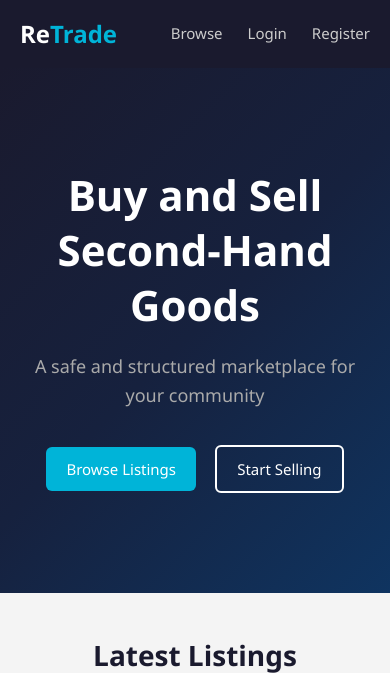
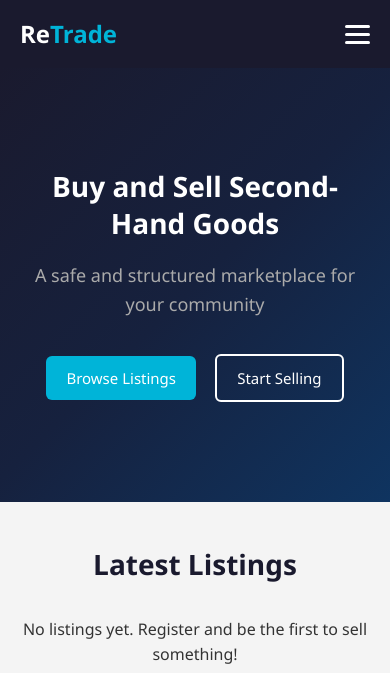
Before and after one commit to Rikus-Conradie/c2c-retrade, a PHP site: page / in a window 390 px wide. Shown: the top 673 px of the page. Run offline with PHP 8.4, Linux system fonts and the light colour scheme; data that the repository does not hold is empty.

Commit message:
added mobile responsive navbar and hamburger menu

```diff
--- a/admin/index.php
+++ b/admin/index.php
@@ -2,10 +2,6 @@
 // This is the main admin dashboard
 require_once __DIR__ . '/../includes/db.php';
 require_once __DIR__ . '/../includes/auth.php';
-
-if (session_status() === PHP_SESSION_NONE) {
-    session_start();
-}
 
 // must be Admin. Kicks anybody else
 requireLogin();
--- a/admin/listings.php
+++ b/admin/listings.php
@@ -2,10 +2,6 @@
 // Admin page to view and manage all listings on the platform
 require_once __DIR__ . '/../includes/db.php';
 require_once __DIR__ . '/../includes/auth.php';
-
-if (session_status() === PHP_SESSION_NONE) {
-    session_start();
-}
 
 requireLogin();
 if (!isAdmin() && !isModerator() && !isSupport()) {
--- a/admin/orders.php
+++ b/admin/orders.php
@@ -2,10 +2,6 @@
 // Admin page to view and manage all orders on the platform
 require_once __DIR__ . '/../includes/db.php';
 require_once __DIR__ . '/../includes/auth.php';
-
-if (session_status() === PHP_SESSION_NONE) {
-    session_start();
-}
 
 requireLogin();
 if (!isAdmin() && !isModerator() && !isSupport()) {
--- a/admin/users.php
+++ b/admin/users.php
@@ -2,10 +2,6 @@
 // Admin page to view and manage all users
 require_once __DIR__ . '/../includes/db.php';
 require_once __DIR__ . '/../includes/auth.php';
-
-if (session_status() === PHP_SESSION_NONE) {
-    session_start();
-}
 
 requireLogin();
 if (!isAdmin() && !isModerator() && !isSupport()) {
--- a/assets/css/style.css
+++ b/assets/css/style.css
@@ -316,40 +316,40 @@ footer {
     font-size: 16px;
     margin-top: 20px;
 }
-.hero {
-    background: linear-gradient(135deg, #1a1a2e 0%, #16213e 50%, #0f3460 100%);
-    padding: 100px 20px;
-    text-align: center;
-    color: #fff;
+
+/* MOBILE RESPONSIVE */
+.hamburger {
+    display: none;
+    flex-direction: column;
+    cursor: pointer;
+    gap: 5px;
 }
-
-.hero-content {
-    max-width: 700px;
-    margin: 0 auto;
+.hamburger span {
+    width: 25px;
+    height: 3px;
+    background-color: #fff;
+    border-radius: 3px;
+    transition: 0.3s;
 }
-
-.hero-content h1 {
-    font-size: 42px;
-    font-weight: 700;
-    margin-bottom: 20px;
-    color: #fff;
-    line-height: 1.3;
+@media (max-width: 768px) {
+    .hamburger { display: flex; }
+    .nav-links {
+        display: none;
+        flex-direction: column;
+        position: absolute;
+        top: 60px;
+        left: 0;
+        width: 100%;
+        background-color: #1a1a2e;
+        padding: 20px;
+        gap: 15px;
+        z-index: 999;
+    }
+    .nav-links.open { display: flex; }
+    .nav-container { position: relative; }
+    .hero-content h1 { font-size: 28px; }
+    .listings-grid { grid-template-columns: 1fr; }
+    .form-container { margin: 20px; padding: 25px; }
+    .admin-nav { flex-direction: column; }
+    .orders-table { display: block; overflow-x: auto; }
 }
-
-.hero-content p {
-    font-size: 18px;
-    color: #aaa;
-    margin-bottom: 35px;
-}
-
-.btn-secondary {
-    background-color: transparent;
-    color: #fff;
-    border: 2px solid #fff;
-    margin-left: 15px;
-}
-
-.btn-secondary:hover {
-    background-color: #fff;
-    color: #1a1a2e;
-}
--- a/assets/js/main.js
+++ b/assets/js/main.js
@@ -22,8 +22,6 @@ document.addEventListener('DOMContentLoaded', function() {
         });
     });
 
-    // Filters listing cards in real time as the user types
-
     const searchInput = document.getElementById('search-input');
     if (searchInput) {
         searchInput.addEventListener('keyup', function() {
@@ -31,10 +29,11 @@ document.addEventListener('DOMContentLoaded', function() {
             const cards = document.querySelectorAll('.listing-card');
             cards.forEach(function(card) {
                 const title = card.querySelector('h3').textContent.toLowerCase();
+                const wrapper = card.closest('a') || card;
                 if (title.includes(searchValue)) {
-                    card.style.display = 'block';
+                    wrapper.style.display = '';
                 } else {
-                    card.style.display = 'none';
+                    wrapper.style.display = 'none';
                 }
             });
         });
--- a/create-listing.php
+++ b/create-listing.php
@@ -1,10 +1,6 @@
 <?php
 require_once __DIR__ . '/includes/db.php';
 require_once __DIR__ . '/includes/auth.php';
-
-if (session_status() === PHP_SESSION_NONE) {
-    session_start();
-}
 
 // If not logged in, send them to login page
 requireLogin();
@@ -21,7 +17,6 @@ if ($_SERVER['REQUEST_METHOD'] === 'POST') {
     if (empty($title) || empty($description) || empty($price) || empty($category)) {
         $error = "Please fill in all fields.";
     } else {
-        // Handle image upload if one was provided
         $image = null;
         if (!empty($_FILES['image']['name'])) {
             $allowed = ['jpg', 'jpeg', 'png', 'gif'];
--- a/edit-listing.php
+++ b/edit-listing.php
@@ -1,10 +1,6 @@
 <?php
 require_once __DIR__ . '/includes/db.php';
 require_once __DIR__ . '/includes/auth.php';
-
-if (session_status() === PHP_SESSION_NONE) {
-    session_start();
-}
 
 requireLogin();
 
--- a/includes/db.php
+++ b/includes/db.php
@@ -1,5 +1,5 @@
 <?php
-// We are creating this file to just connect to mySQL database
+// I am creating this file to just connect to mySQL database
 
 $host = "localhost";        // XAMPP will run MySQL locally
 $dbname = "c2c_retrade";   // Create the Databse
--- a/includes/header.php
+++ b/includes/header.php
@@ -1,23 +1,12 @@
 <?php
-// This file is the top section that appears on every page of the site
-
 if (session_status() === PHP_SESSION_NONE) {
     session_start();
 }
 ?>
-<!DOCTYPE html>
-<html lang="en">
-<head>
-    <meta charset="UTF-8">
-    <meta name="viewport" content="width=device-width, initial-scale=1.0">
-    <title>ReTrade - C2C Marketplace</title>
-    <link rel="stylesheet" href="/c2c-retrade/assets/css/style.css">
-</head>
-<body>
-
 <nav class="navbar">
     <div class="nav-container">
         <a href="/c2c-retrade/index.php" class="logo">Re<span>Trade</span></a>
+        <div class="hamburger" onclick="toggleMenu()"><span></span><span></span><span></span></div>
 
         <ul class="nav-links">
             <li><a href="/c2c-retrade/listings.php">Browse</a></li>
@@ -29,7 +18,6 @@ if (session_status() === PHP_SESSION_NONE) {
                 <li><a href="/c2c-retrade/profile.php">Profile</a></li>
 
                 <?php if (isAdmin() || isModerator() || isSupport()): ?>
-                    <!-- This link only shows for admin roles -->
                     <li><a href="/c2c-retrade/admin/index.php">Admin</a></li>
                 <?php endif; ?>
 
@@ -41,3 +29,4 @@ if (session_status() === PHP_SESSION_NONE) {
         </ul>
     </div>
 </nav>
+<script>function toggleMenu() { document.querySelector('.nav-links').classList.toggle('open'); }</script>
--- a/index.php
+++ b/index.php
@@ -1,7 +1,6 @@
 <?php
 require_once __DIR__ . '/includes/db.php';
 require_once __DIR__ . '/includes/auth.php';
-require_once __DIR__ . '/includes/header.php';
 
 $stmt = $pdo->query("SELECT listings.*, users.name AS seller_name
                      FROM listings
@@ -11,6 +10,18 @@ $stmt = $pdo->query("SELECT listings.*, users.name AS seller_name
                      LIMIT 6");
 $listings = $stmt->fetchAll(PDO::FETCH_ASSOC);
 ?>
+
+<!DOCTYPE html>
+<html lang="en">
+<head>
+    <meta charset="UTF-8">
+    <meta name="viewport" content="width=device-width, initial-scale=1.0">
+    <title>ReTrade - C2C Marketplace</title>
+    <link rel="stylesheet" href="/c2c-retrade/assets/css/style.css">
+</head>
+<body>
+
+<?php require_once __DIR__ . '/includes/header.php'; ?>
 
 <section class="hero">
     <div class="hero-content">
@@ -55,5 +66,6 @@ $listings = $stmt->fetchAll(PDO::FETCH_ASSOC);
     <p>&copy; 2026 ReTrade. All rights reserved.</p>
 </footer>
 
+<script src="/c2c-retrade/assets/js/main.js"></script>
 </body>
 </html>
--- a/listing-detail.php
+++ b/listing-detail.php
@@ -3,10 +3,6 @@
 
 require_once __DIR__ . '/includes/db.php';
 require_once __DIR__ . '/includes/auth.php';
-
-if (session_status() === PHP_SESSION_NONE) {
-    session_start();
-}
 
 if (!isset($_GET['id'])) {
     header("Location: listings.php");
--- a/listings.php
+++ b/listings.php
@@ -2,10 +2,6 @@
 // This is the browse page where users can see all active listings
 require_once __DIR__ . '/includes/db.php';
 require_once __DIR__ . '/includes/auth.php';
-
-if (session_status() === PHP_SESSION_NONE) {
-    session_start();
-}
 
 // Fetch all active listings from the database
 $stmt = $pdo->query("SELECT listings.*, users.name AS seller_name
--- a/login.php
+++ b/login.php
@@ -2,10 +2,6 @@
 // This is the login page where existing users sign in
 require_once __DIR__ . '/includes/db.php';
 require_once __DIR__ . '/includes/auth.php';
-
-if (session_status() === PHP_SESSION_NONE) {
-    session_start();
-}
 
 // If already logged in, send them home
 if (isLoggedIn()) {
--- a/orders.php
+++ b/orders.php
@@ -3,10 +3,6 @@
 
 require_once __DIR__ . '/includes/db.php';
 require_once __DIR__ . '/includes/auth.php';
-
-if (session_status() === PHP_SESSION_NONE) {
-    session_start();
-}
 
 requireLogin();
 
--- a/profile.php
+++ b/profile.php
@@ -1,10 +1,6 @@
 <?php
 require_once __DIR__ . '/includes/db.php';
 require_once __DIR__ . '/includes/auth.php';
-
-if (session_status() === PHP_SESSION_NONE) {
-    session_start();
-}
 
 requireLogin();
 
--- a/register.php
+++ b/register.php
@@ -1,10 +1,6 @@
 <?php
 require_once __DIR__ . '/includes/db.php';
 require_once __DIR__ . '/includes/auth.php';
-
-if (session_status() === PHP_SESSION_NONE) {
-    session_start();
-}
 
 if (isLoggedIn()) {
     header("Location: index.php");
--- a/reviews.php
+++ b/reviews.php
@@ -2,10 +2,6 @@
 // This page allows users to leave a review after a completed order
 require_once __DIR__ . '/includes/db.php';
 require_once __DIR__ . '/includes/auth.php';
-
-if (session_status() === PHP_SESSION_NONE) {
-    session_start();
-}
 
 requireLogin();
 
```
